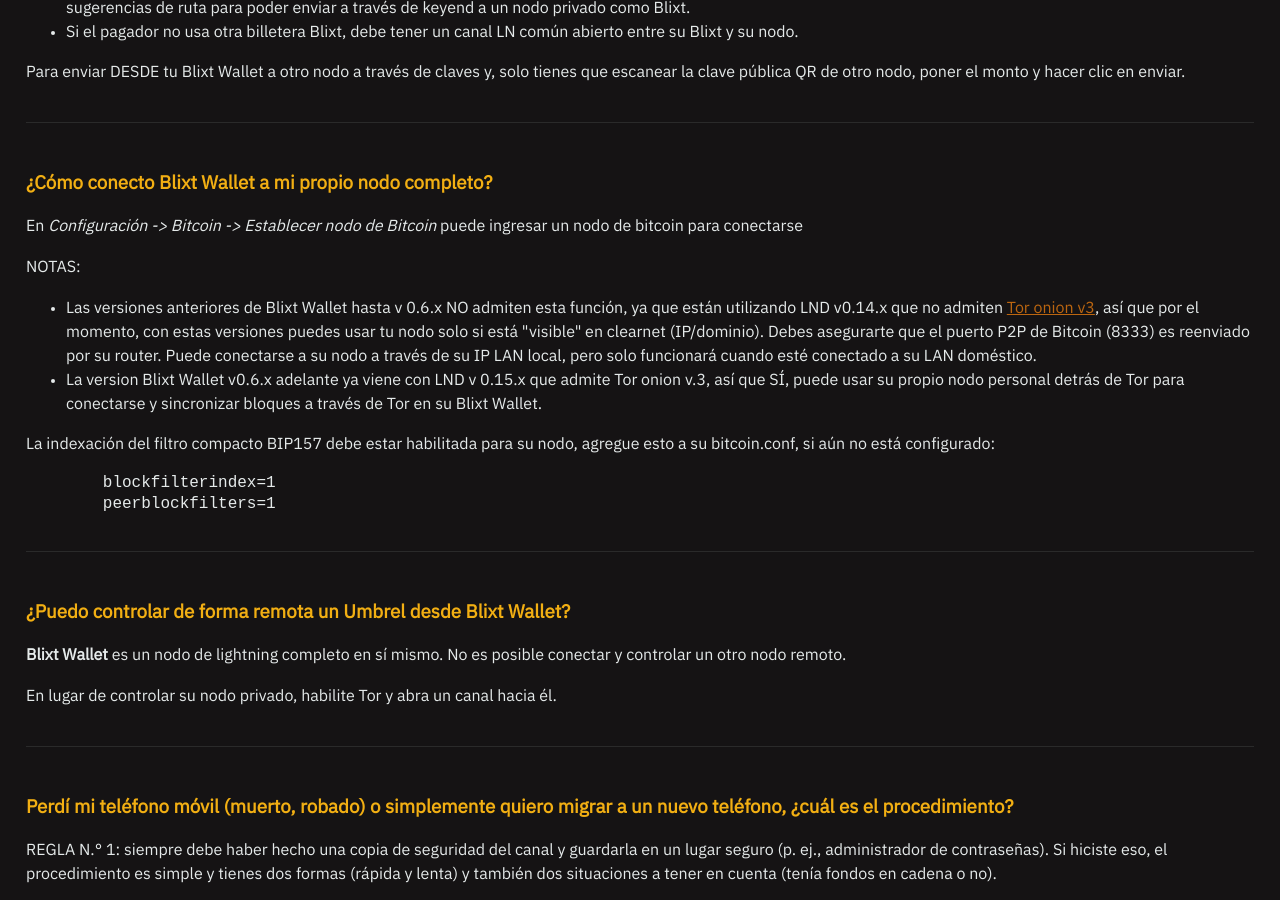
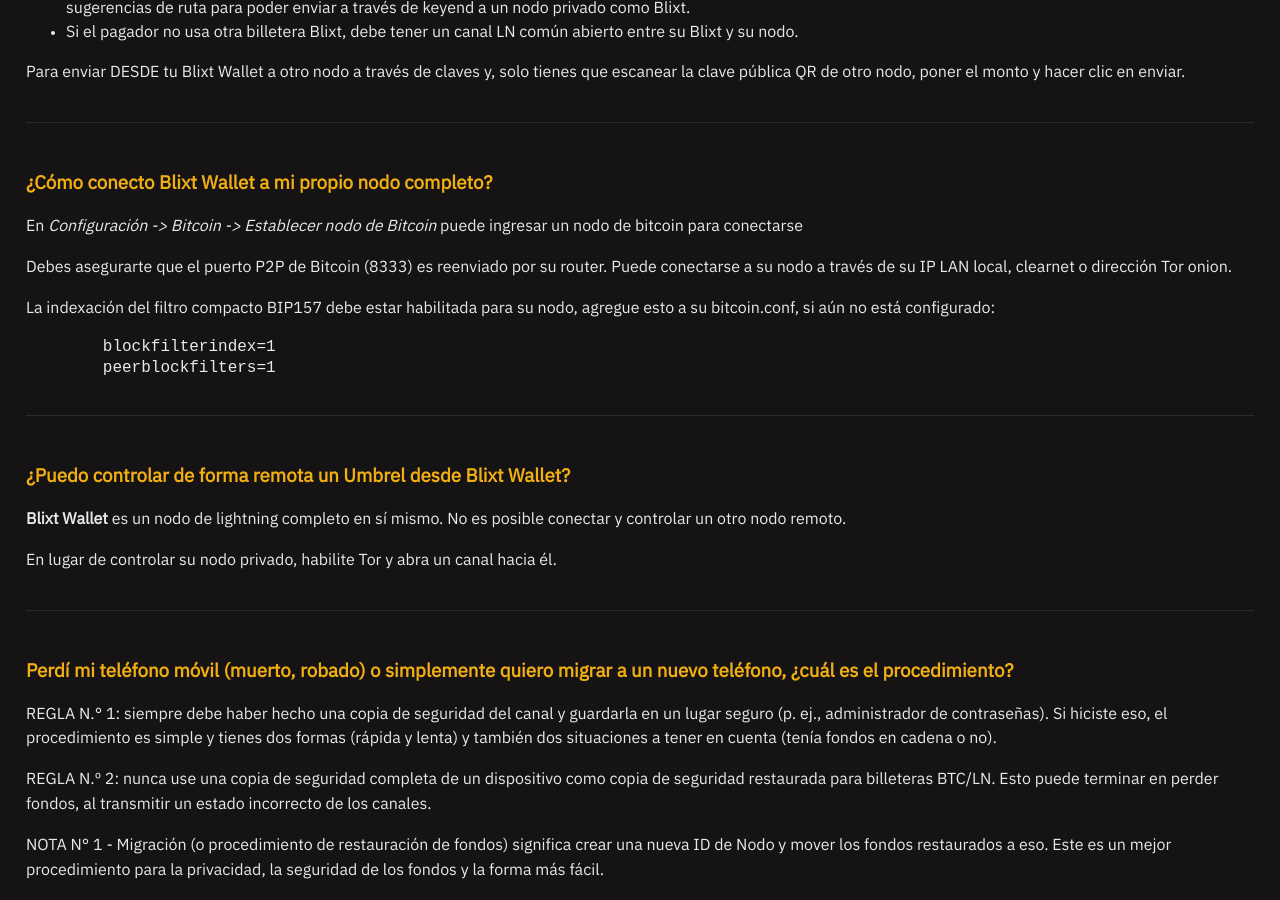
Before and after one commit to BlixtWallet/blixtwallet.github.io, a Jekyll site: the page built from faq_es.html, in a window 1280 px wide and 900 px high, scrolled down 5078 px. Built offline with Jekyll 4.4.1, drawn with Linux system fonts in a browser that asks for light colours.

```diff
--- a/faq_es.html
+++ b/faq_es.html
@@ -231,19 +231,8 @@ title: Preguntas frecuentes
   <section id="conectar-bitcoin-nodo">
     <h3>¿Cómo conecto Blixt Wallet a mi propio nodo completo?</h3>
     <p>En <i>Configuración -> Bitcoin -> Establecer nodo de Bitcoin</i> puede ingresar un nodo de bitcoin para conectarse</p>
-    <p>NOTAS:</p>
-      <ul>
-      <li>Las versiones anteriores de Blixt Wallet hasta v 0.6.x NO admiten esta función, ya que están utilizando LND v0.14.x que no admiten
-      <a href="https://github.com/lightningnetwork/lnd/issues/4973" target="_blank" rel="noopener noreferrer">Tor onion v3</a>,
-      así que por el momento, con estas versiones puedes usar tu nodo solo si está "visible" en clearnet (IP/dominio). Debes asegurarte
-       que el puerto P2P de Bitcoin (8333) es reenviado por su router. Puede conectarse a su nodo a través de su IP LAN local,
-       pero solo funcionará cuando esté conectado a su LAN doméstico.
-      </li>
-      <li>La version Blixt Wallet v0.6.x adelante ya viene con LND v 0.15.x que admite Tor onion v.3,
-        así que SÍ, puede usar su propio nodo personal detrás de Tor para conectarse y sincronizar bloques a través de Tor en su Blixt Wallet.
-      </li>
-      </ul>
-    </p>
+    <p>Debes asegurarte que el puerto P2P de Bitcoin (8333) es reenviado por su router. Puede conectarse a su nodo a través de su IP LAN local,
+       clearnet o dirección Tor onion.</p>
     <p>La indexación del filtro compacto BIP157 debe estar habilitada para su nodo, agregue esto a su bitcoin.conf, si aún no está configurado:</p>
     <pre>
         blockfilterindex=1
```
Also changed, not shown: faq.html (+3 -6 lines).
